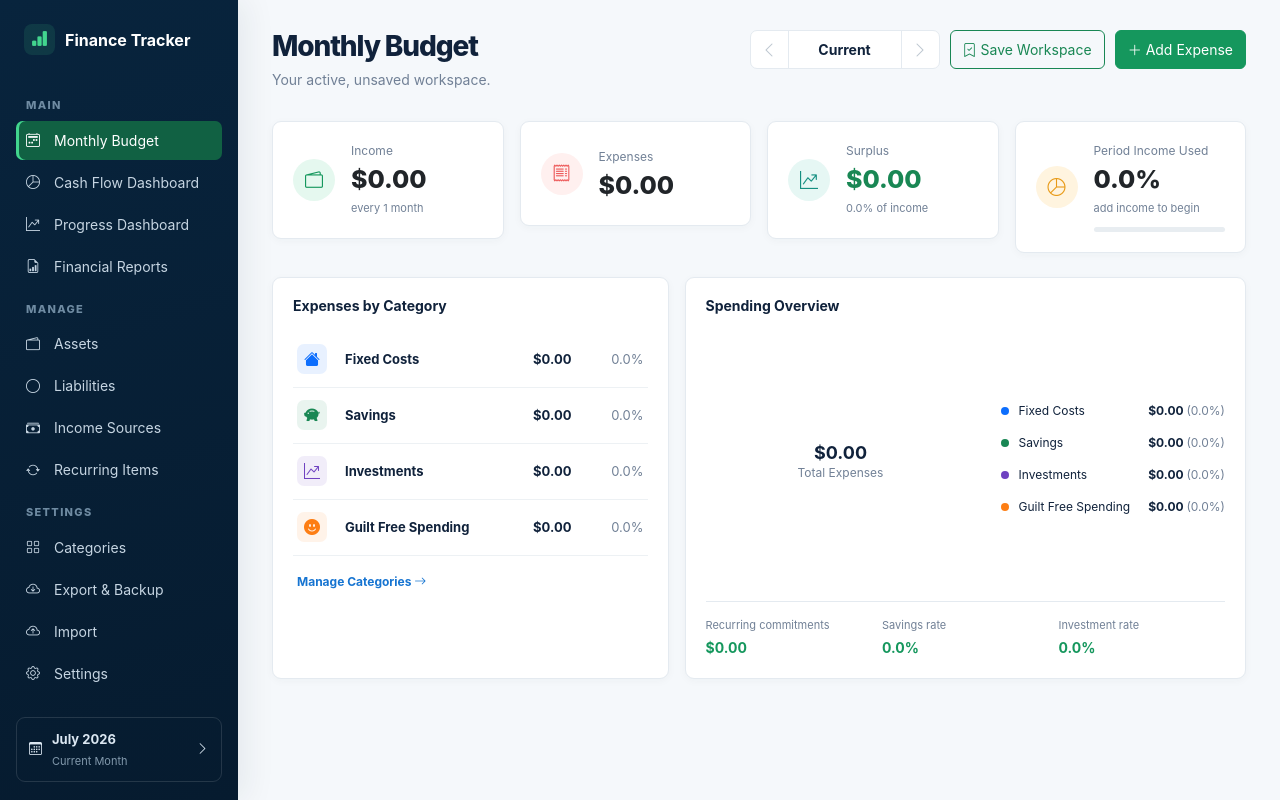
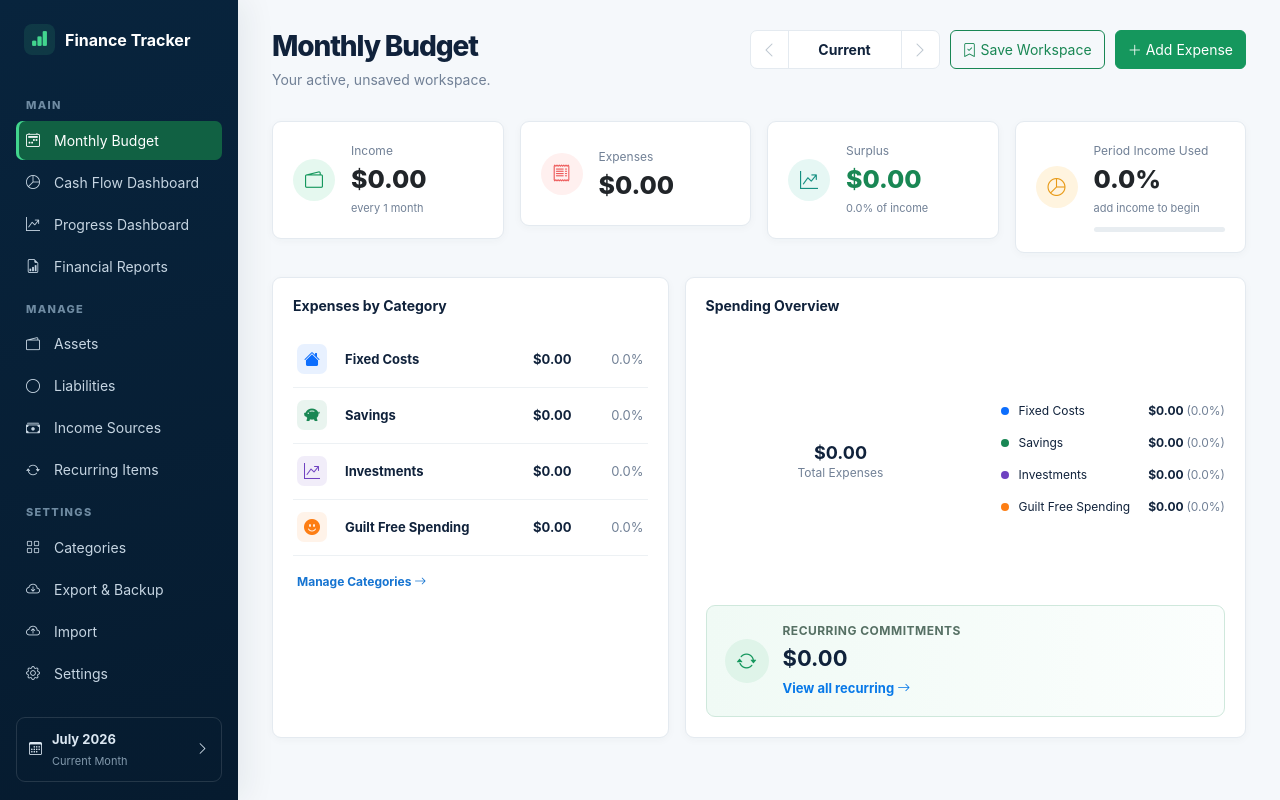
Before and after one commit to EKHess/FinanceTracker, a Flask app: page / in a window 1280 px wide. Run offline with Flask 3, Linux system fonts and the light colour scheme; data comes from the database, SQL or seed files in the repository; data that the repository does not hold is empty; some libraries are stand-ins or nearby versions.

Commit message:
Add recurring commitments summary

```diff
--- a/static/css/styles.css
+++ b/static/css/styles.css
@@ -150,3 +150,18 @@ body { font-size: 16px; }
 .workspace-control strong { display: grid; place-items: center; padding: 0 8px; font-size: 14px; white-space: nowrap; overflow: hidden; text-overflow: ellipsis; }
 .category-row:disabled { opacity: .72; cursor: default; }
 @media (max-width: 700px) { .workspace-control { width: 100%; }.header-actions { width: 100%; }.header-actions .btn { width: 100%; } }
+.recurring-summary { margin-top: 18px; padding: 16px 18px; display: flex; align-items: center; gap: 14px; border: 1px solid #cfe8dc; border-radius: 9px; background: linear-gradient(90deg,#f0faf5,#fbfefd); }
+.recurring-summary-icon { flex: 0 0 44px; width: 44px; height: 44px; display: grid; place-items: center; border-radius: 50%; background: #dff4e9; color: var(--green); font-size: 20px; }
+.recurring-summary>div { display: grid; gap: 2px; }
+.recurring-summary small { color: #567064; font-size: 12px; font-weight: 700; text-transform: uppercase; letter-spacing: .04em; }
+.recurring-summary strong { color: var(--ink); font-size: 22px; }
+.recurring-summary button { width: fit-content; padding: 2px 0; border: 0; background: transparent; color: #0879e8; font-size: 13px; font-weight: 700; }
+.recurring-summary button:disabled { color: #9eabb5; cursor: not-allowed; }
+.recurring-category-group { margin-bottom: 16px; overflow: hidden; border: 1px solid var(--line); border-left: 4px solid var(--recurring-color); border-radius: 8px; }
+.recurring-category-group:last-child { margin-bottom: 0; }
+.recurring-category-group header { padding: 12px 16px; display: flex; justify-content: space-between; align-items: center; background: #f8fafb; }
+.recurring-category-group header>div { display: flex; align-items: center; gap: 10px; }
+.recurring-expense-row { padding: 13px 16px; display: grid; grid-template-columns: minmax(0,1fr) 150px auto; gap: 14px; align-items: center; border-top: 1px solid var(--line); font-size: 13px; }
+.recurring-expense-row>div { display: grid; }.recurring-expense-row>div span,.recurring-expense-row>span { color: var(--muted); }
+.recurring-empty { min-height: 220px; display: grid; place-content: center; justify-items: center; gap: 8px; color: var(--muted); text-align: center; }.recurring-empty i { color: #9eb5aa; font-size: 36px; }.recurring-empty strong { color: var(--ink); font-size: 17px; }
+@media (max-width: 600px) { .recurring-expense-row { grid-template-columns: 1fr auto; }.recurring-expense-row>span { grid-column: 1 / -1; grid-row: 2; } }
--- a/static/js/dashboard.js
+++ b/static/js/dashboard.js
@@ -93,6 +93,7 @@ async function displayWorkspace(index) {
     document.getElementById("nextWorkspace").disabled = index === workspaceTimeline.length - 1;
     document.getElementById("addExpenseButton").disabled = historical;
     document.getElementById("saveWorkspaceButton").disabled = historical;
+    document.getElementById("viewRecurringButton").disabled = historical;
     document.querySelectorAll("#categoryCards .category-row").forEach((button) => button.disabled = historical);
 }
 
@@ -110,8 +111,6 @@ function renderSummary(summary) {
     }
     document.getElementById("spending").textContent = money.format(summary.spending);
     document.getElementById("recurringTotal").textContent = money.format(summary.recurring_total);
-    document.getElementById("savingsRate").textContent = `${summary.savings_rate.toFixed(1)}%`;
-    document.getElementById("investmentRate").textContent = `${summary.investment_rate.toFixed(1)}%`;
 
     const surplus = document.getElementById("surplus");
     surplus.textContent = money.format(summary.surplus);
@@ -622,6 +621,26 @@ function recurrenceLabel(expense) {
     return `Every ${interval} ${unit}${interval === 1 ? "" : "s"}`;
 }
 
+function openRecurringExpensesModal() {
+    const expenses = (currentWorkspaceState?.expenses || []).filter((expense) => expense.recurring);
+    const groups = Object.entries(window.CATEGORY_CONFIG).map(([categoryId, category]) => ({
+        categoryId,
+        category,
+        expenses: expenses.filter((expense) => expense.category === categoryId),
+    })).filter((group) => group.expenses.length);
+    const container = document.getElementById("recurringExpenseGroups");
+    if (!groups.length) {
+        container.innerHTML = '<div class="recurring-empty"><i class="bi bi-arrow-repeat"></i><strong>No recurring expenses</strong><span>Add a recurring expense to see it summarized here.</span></div>';
+    } else {
+        container.innerHTML = groups.map(({ category, expenses: categoryExpenses }) => {
+            const total = categoryExpenses.reduce((sum, expense) => sum + Number(expense.amount), 0);
+            const rows = categoryExpenses.map((expense) => `<div class="recurring-expense-row"><div><strong>${escapeHtml(expense.description)}</strong><span>${formatExpenseDate(expense.expense_date)}</span></div><span>${recurrenceLabel(expense)}</span><strong>${money.format(expense.amount)}</strong></div>`).join("");
+            return `<section class="recurring-category-group" style="--recurring-color:${category.color}"><header><div><span class="category-icon" style="color:${category.color};background:${category.color}18"><i class="bi bi-${category.icon}"></i></span><strong>${escapeHtml(category.label)}</strong></div><strong>${money.format(total)}</strong></header>${rows}</section>`;
+        }).join("");
+    }
+    new bootstrap.Modal(document.getElementById("recurringExpensesModal")).show();
+}
+
 function renderExpenseManager() {
     const expenses = sortedManagerExpenses();
     const visible = expenses.slice(0, visibleExpenseLimit);
--- a/templates/dashboard.html
+++ b/templates/dashboard.html
@@ -45,7 +45,7 @@
     </div>
     <div class="row g-3">
       <div class="col-xl-5"><div class="panel h-100 category-panel"><div class="panel-heading"><h2>Expenses by Category</h2></div><div id="categoryCards">{% for category_id, category in categories.items() %}<button class="category-row" data-category-id="{{ category_id }}" onclick="showCategory('{{ category_id }}')"><span class="category-icon" style="color: {{ category.color }}; background: {{ category.color }}18"><i class="bi bi-{{ category.icon }}"></i></span><strong>{{ category.label }}</strong><span class="category-amount" id="{{ category_id }}-total">$0.00</span><span class="category-percent" id="{{ category_id }}-percent">0.0%</span><span class="visually-hidden" id="{{ category_id }}-count">0</span><span class="visually-hidden" id="{{ category_id }}-caption">0 expenses</span></button>{% endfor %}</div><button class="manage-link" onclick="navigateTo('categories')">Manage Categories <i class="bi bi-arrow-right"></i></button></div></div>
-      <div class="col-xl-7"><div class="panel h-100"><div class="panel-heading"><h2>Spending Overview</h2></div><div class="spending-layout"><div class="chart-square"><canvas id="categoryChart"></canvas></div><div id="categoryLegend" class="chart-legend"></div></div><div class="rate-grid"><div><small>Recurring commitments</small><strong id="recurringTotal">$0.00</strong></div><div><small>Savings rate</small><strong id="savingsRate">0.0%</strong></div><div><small>Investment rate</small><strong id="investmentRate">0.0%</strong></div></div></div></div>
+      <div class="col-xl-7"><div class="panel h-100"><div class="panel-heading"><h2>Spending Overview</h2></div><div class="spending-layout"><div class="chart-square"><canvas id="categoryChart"></canvas></div><div id="categoryLegend" class="chart-legend"></div></div><div class="recurring-summary"><span class="recurring-summary-icon"><i class="bi bi-arrow-repeat"></i></span><div><small>Recurring Commitments</small><strong id="recurringTotal">$0.00</strong><button id="viewRecurringButton" onclick="openRecurringExpensesModal()">View all recurring <i class="bi bi-arrow-right"></i></button></div></div></div></div>
     </div>
 </section>
 <section class="app-page" id="page-income">
@@ -139,6 +139,14 @@
     </div>
 </div>
 
+<div class="modal fade" id="recurringExpensesModal" tabindex="-1" aria-labelledby="recurringExpensesTitle" aria-hidden="true">
+    <div class="modal-dialog modal-lg modal-dialog-centered modal-dialog-scrollable"><div class="modal-content">
+        <div class="modal-header"><div><h5 id="recurringExpensesTitle" class="modal-title">Recurring Commitments</h5><p class="modal-subtitle">All recurring expenses in your current workspace, grouped by category.</p></div><button type="button" class="btn-close" data-bs-dismiss="modal"></button></div>
+        <div class="modal-body"><div id="recurringExpenseGroups"></div></div>
+        <div class="modal-footer"><button class="btn btn-outline-secondary" data-bs-dismiss="modal">Close</button></div>
+    </div></div>
+</div>
+
 <div class="modal fade" id="saveScorecardModal" tabindex="-1">
     <div class="modal-dialog">
         <div class="modal-content">
```
